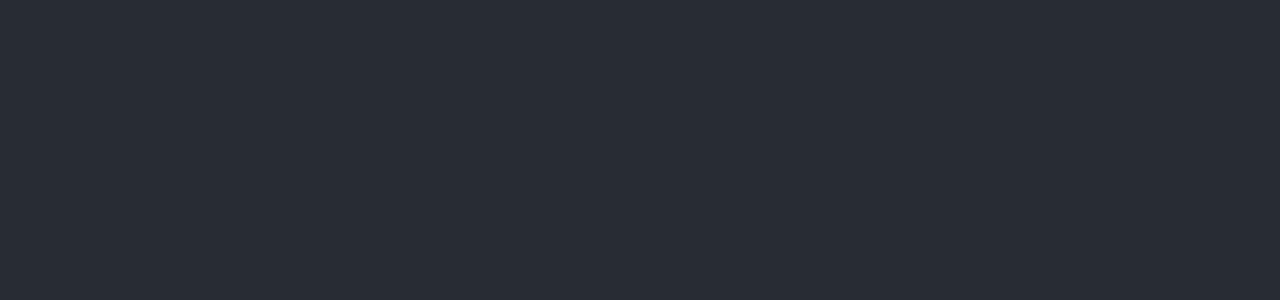
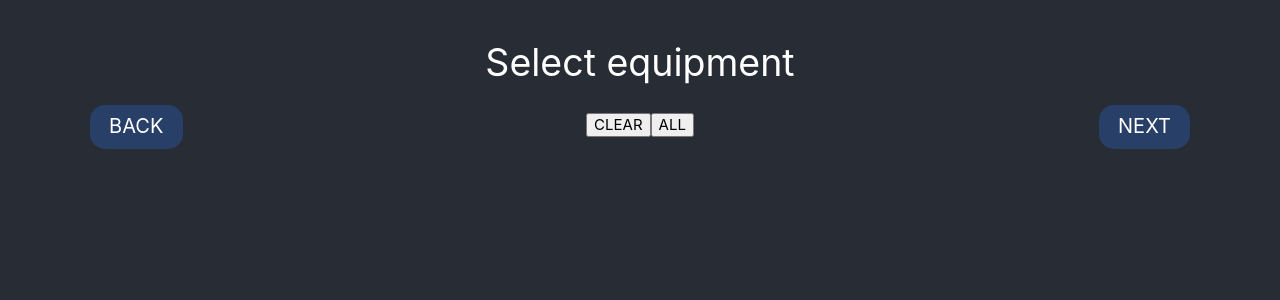
Before and after one commit to ethantjackson/workout-builder, a React (Create React App) app: page /equipment-selection in a window 1280 px wide. Shown: the top 300 px of the page. Built offline with nearby package versions, Linux system fonts and the light colour scheme.

Commit message:
started clear and select all buttons

```diff
--- a/src/App.js
+++ b/src/App.js
@@ -2,7 +2,8 @@
 import { BrowserRouter as Router, Route, Switch } from 'react-router-dom';
 import LandingPage from './pages/LandingPage';
 import MuscleGroupSelectionPage from './pages/MuscleGroupSelectionPage';
-import SubMuscleSelectionPage from './pages/SubMuscleSelection';
+import SubMuscleSelectionPage from './pages/SubMuscleSelectionPage';
+import EquipmentSelectionPage from './pages/EquipmentSelectionPage';
 import './App.css';
 import 'materialize-css/dist/css/materialize.min.css';
 import M from 'materialize-css/dist/js/materialize.min.js';
@@ -30,6 +31,9 @@
               <Route exact path='/sub-muscle-selection'>
                 <SubMuscleSelectionPage />
               </Route>
+              <Route exact path='/equipment-selection'>
+                <EquipmentSelectionPage />
+              </Route>
             </Switch>
           </Router>
         </div>
--- /dev/null
+++ b/src/components/layout/allButton/AllButton.js
@@ -0,0 +1,16 @@
+import React, { useEffect } from 'react';
+import M from 'materialize-css/dist/js/materialize.min.js';
+
+const AllButton = () => {
+  useEffect(() => {
+    var elems = document.querySelectorAll('.tooltipped');
+    M.Tooltip.init(elems, { position: 'left' });
+  }, []);
+  return (
+    <button className='allBtn tooltipped' data-tooltip='Select All'>
+      ALL
+    </button>
+  );
+};
+
+export default AllButton;
--- /dev/null
+++ b/src/components/layout/clearButton/ClearButton.js
@@ -0,0 +1,16 @@
+import React, { useEffect } from 'react';
+import M from 'materialize-css/dist/js/materialize.min.js';
+
+const AllButton = () => {
+  useEffect(() => {
+    var elems = document.querySelectorAll('.tooltipped');
+    M.Tooltip.init(elems, { position: 'left' });
+  }, []);
+  return (
+    <button className='clearBtn tooltipped' data-tooltip='Clear All'>
+      CLEAR
+    </button>
+  );
+};
+
+export default AllButton;
--- a/src/components/layout/subMuscleBtn/SubMuscleBtn.js
+++ b/src/components/layout/subMuscleBtn/SubMuscleBtn.js
@@ -6,7 +6,7 @@
 import './SubMuscleBtn.css';
 
 const SubMuscleBtn = ({ subMuscles, subMuscle, img, setSubMuscles }) => {
-  const [selected, setSelected] = useState(false);
+  const [selected, setSelected] = useState(subMuscles.includes(subMuscle));
 
   useEffect(() => {
     var elems = document.querySelectorAll('.tooltipped');
@@ -15,8 +15,8 @@
 
   useEffect(() => {
     if (selected) {
-      console.log('selected');
-      setSubMuscles([...subMuscles, subMuscle]);
+      if (!subMuscles.includes(subMuscle))
+        setSubMuscles([...subMuscles, subMuscle]);
     } else {
       setSubMuscles(subMuscles.filter((muscle) => muscle !== subMuscle));
     }
--- /dev/null
+++ b/src/pages/EquipmentSelectionPage.js
@@ -0,0 +1,34 @@
+import React from 'react';
+import _ from 'lodash';
+import { connect } from 'react-redux';
+import PropTypes from 'prop-types';
+import ClearButton from '../components/layout/clearButton/ClearButton';
+import AllButton from '../components/layout/allButton/AllButton';
+import NextButton from '../components/layout/nextButton/NextButton';
+import BackButton from '../components/layout/backButton/BackButton';
+
+const EquipmentSelectionPage = ({ muscleGroup, subMuscles }) => {
+  return (
+    <>
+      <h1 className='instructionsHeader'>
+        Select {_.lowerCase(muscleGroup)} equipment
+      </h1>
+      <ClearButton />
+      <AllButton />
+      <BackButton target='/sub-muscle-selection' />
+      <NextButton target='/' />
+    </>
+  );
+};
+
+EquipmentSelectionPage.propTypes = {
+  subMuscles: PropTypes.array.isRequired,
+  muscleGroup: PropTypes.string.isRequired,
+};
+
+const mapStateToProps = (state) => ({
+  subMuscles: state.workout.subMuscles,
+  muscleGroup: state.workout.muscleGroup,
+});
+
+export default connect(mapStateToProps, {})(EquipmentSelectionPage);
--- a/src/pages/SubMuscleSelection.js
+++ b/src/pages/SubMuscleSelectionPage.js
@@ -9,7 +9,7 @@
       <h1 className='instructionsHeader'>Target muscles</h1>
       <SubMuscleSelector />
       <BackButton target='/muscle-group-selection' />
-      <NextButton target='/' />
+      <NextButton target='/equipment-selection' />
     </>
   );
 };
```
